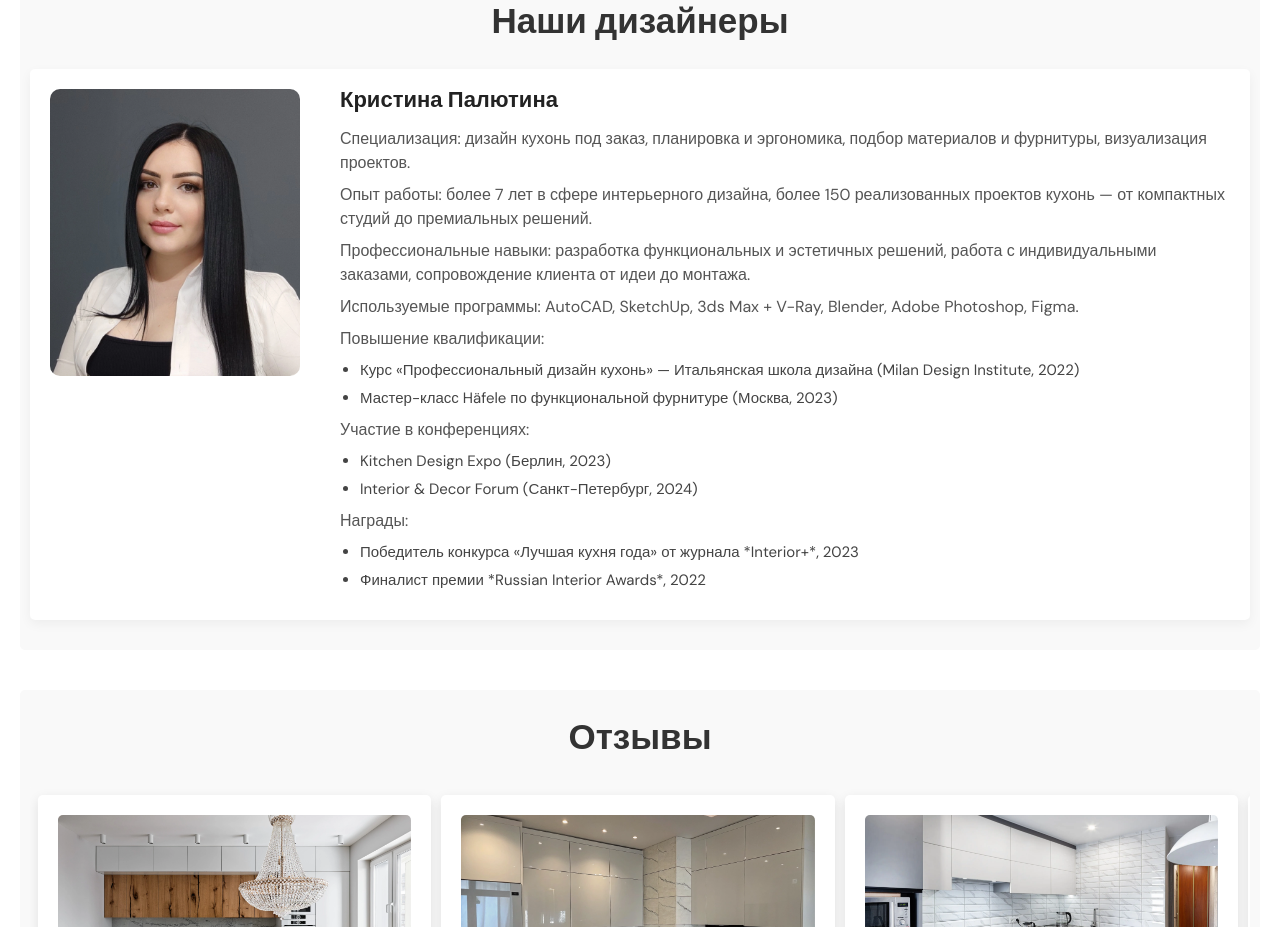
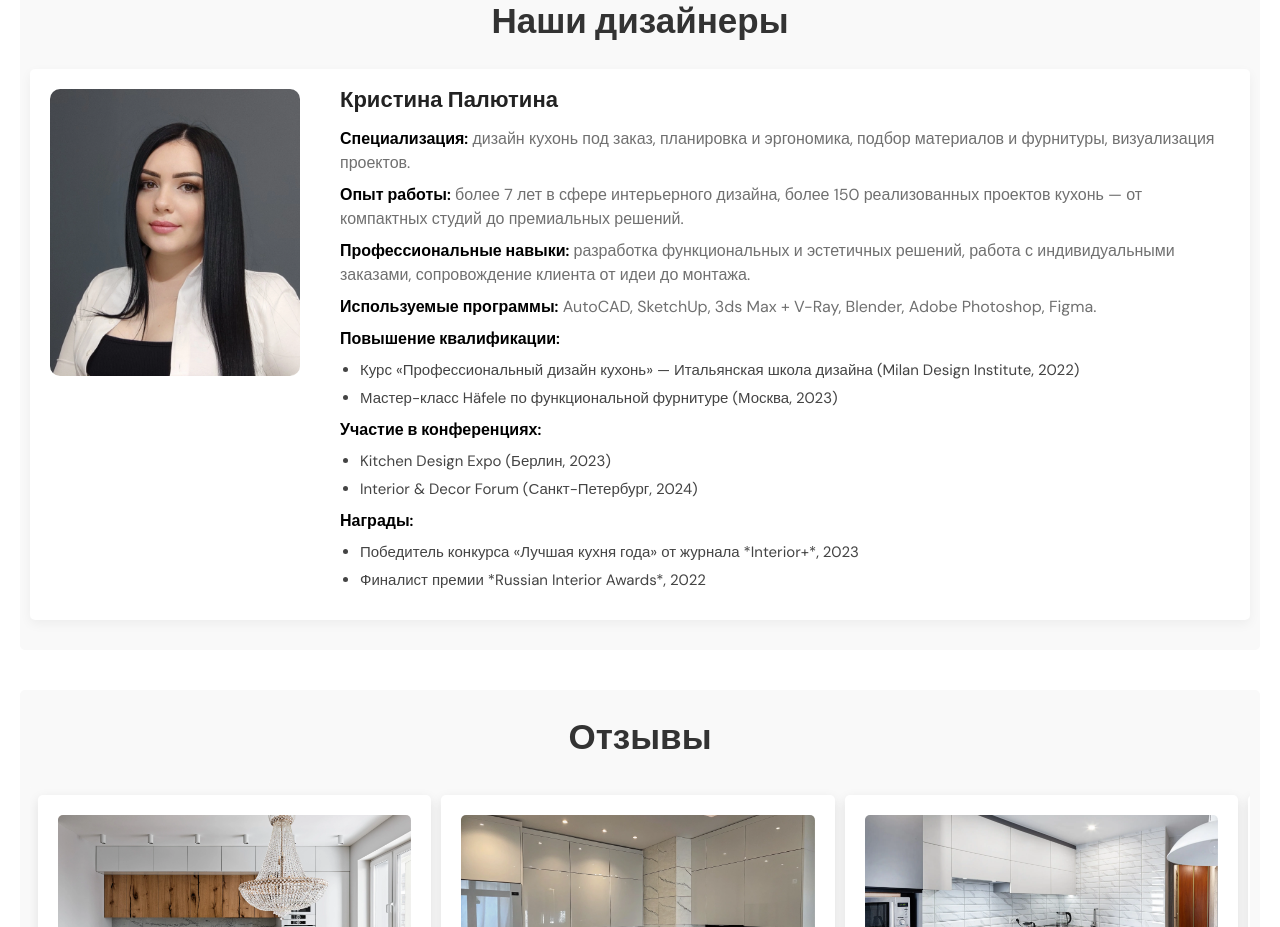
Before and after one commit to Ncomest/kitch, a Vue app: page / in a window 1280 px wide. Shown: the part 2000-2927 px from the top of the page. Built offline with nearby package versions, Linux system fonts and the light colour scheme; a web font is replaced by a local one.

Commit message:
fix about designer

```diff
--- a/src/components/section/ourDesigner/OurDesigner.vue
+++ b/src/components/section/ourDesigner/OurDesigner.vue
@@ -10,29 +10,29 @@
         <h3 class="designer-card__name">Кристина Палютина</h3>
         <div class="designer-card__skills">
           <p class="designer-card__text">
-            <strong>Специализация:</strong> дизайн кухонь под заказ, планировка
+            <span>Специализация:</span> дизайн кухонь под заказ, планировка
             и эргономика, подбор материалов и фурнитуры, визуализация проектов.
           </p>
 
           <p class="designer-card__text">
-            <strong>Опыт работы:</strong> более 7 лет в сфере интерьерного
+            <span>Опыт работы:</span> более 7 лет в сфере интерьерного
             дизайна, более 150 реализованных проектов кухонь — от компактных
             студий до премиальных решений.
           </p>
 
           <p class="designer-card__text">
-            <strong>Профессиональные навыки:</strong> разработка функциональных
+            <span>Профессиональные навыки:</span> разработка функциональных
             и эстетичных решений, работа с индивидуальными заказами,
             сопровождение клиента от идеи до монтажа.
           </p>
 
           <p class="designer-card__text">
-            <strong>Используемые программы:</strong> AutoCAD, SketchUp, 3ds Max
+            <span>Используемые программы:</span> AutoCAD, SketchUp, 3ds Max
             + V-Ray, Blender, Adobe Photoshop, Figma.
           </p>
 
           <div class="designer-card__text">
-            <strong>Повышение квалификации:</strong>
+            <span>Повышение квалификации:</span>
             <ul class="designer-card__list">
               <li>
                 Курс «Профессиональный дизайн кухонь» — Итальянская школа
@@ -45,7 +45,7 @@
           </div>
 
           <div class="designer-card__text">
-            <strong>Участие в конференциях:</strong>
+            <span>Участие в конференциях:</span>
             <ul class="designer-card__list">
               <li>Kitchen Design Expo (Берлин, 2023)</li>
               <li>Interior & Decor Forum (Санкт-Петербург, 2024)</li>
@@ -53,7 +53,7 @@
           </div>
 
           <div class="designer-card__text">
-            <strong>Награды:</strong>
+            <span>Награды:</span>
             <ul class="designer-card__list">
               <li>
                 Победитель конкурса «Лучшая кухня года» от журнала *Interior+*,
--- a/src/components/section/ourDesigner/style.scss
+++ b/src/components/section/ourDesigner/style.scss
@@ -87,6 +87,12 @@
   &__text {
     margin-bottom: 8px;
     line-height: 1.5;
+    color: var(--dark-gray);
+
+    > span {
+      color: var(--black);
+      font-weight: var(--font-weigth-m);
+    }
   }
 
   &__list {
```
Also changed, not shown: public/designer_2_16x10_extended.webp (added), public/kitchen.jpg (added).
